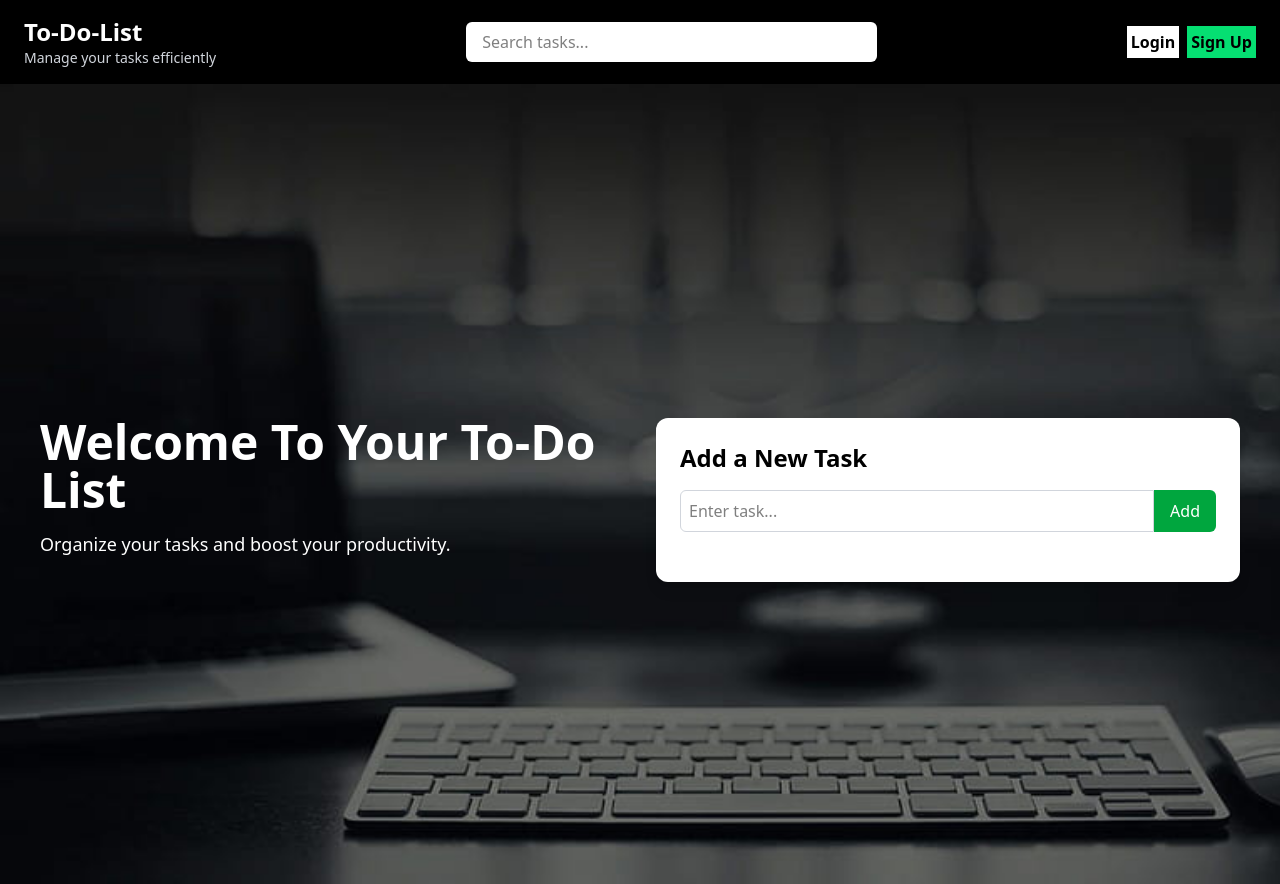
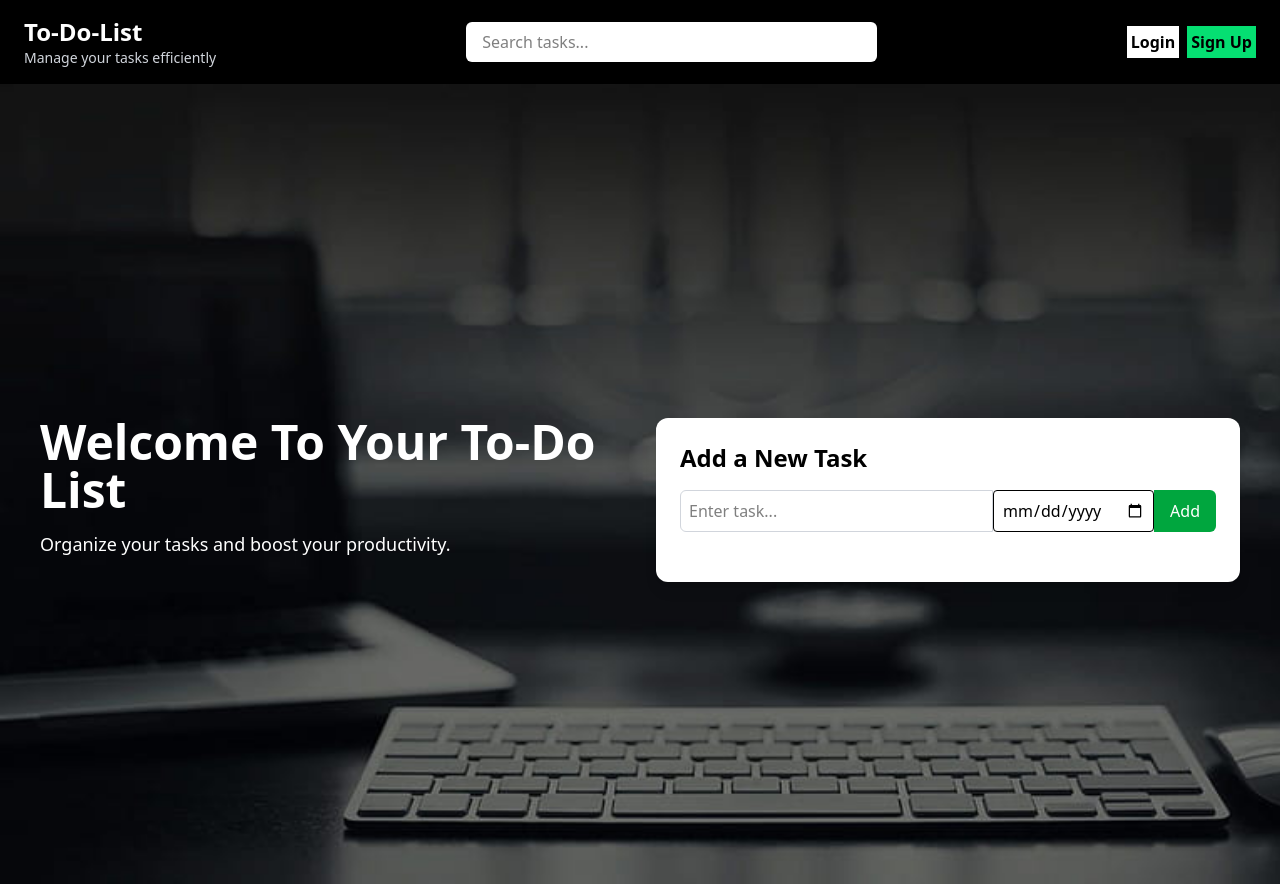
Before and after one commit to amna1475/ToDoList, a website: page src/index.html in a window 1280 px wide. Drawn offline with Linux system fonts and the light colour scheme.

Commit message:
Making to do list

```diff
--- a/src/index.html
+++ b/src/index.html
@@ -8,7 +8,7 @@
 </head>
 <body>
     <!-- header Section -->
-    <header class="flex flex-wrap items-center justify-between bg-black sticky text-white px-6 py-4 ">
+    <header class="flex flex-wrap items-center justify-between bg-black sticky text-white px-6 py-4">
   <!-- Left: Logo and Subtitle -->
   <div class="flex flex-col">
     <h1 class="text-2xl font-bold">To-Do-List</h1>
@@ -51,6 +51,7 @@
             placeholder="Enter task..."
             onkeydown="if(event.key==='Enter'){ addTask(); }"
           >
+           <input type="date" id="deadlineInput" class="p-2 border rounded" />
           <button onclick="addTask()" class="bg-green-600 text-white px-4 rounded-r-md hover:bg-green-700 transition duration-300">Add</button>
         </div>
         <ul id="taskList" class="space-y-2"></ul>
```
Also changed, not shown: src/output.css.
